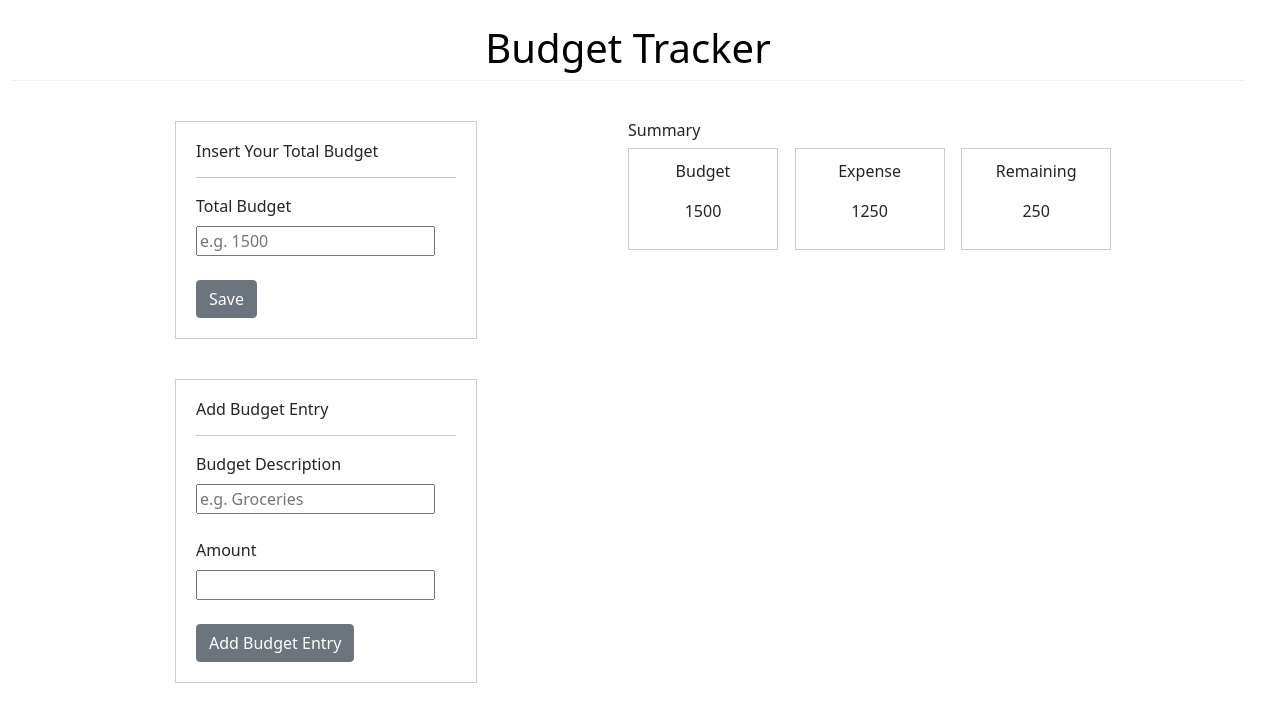
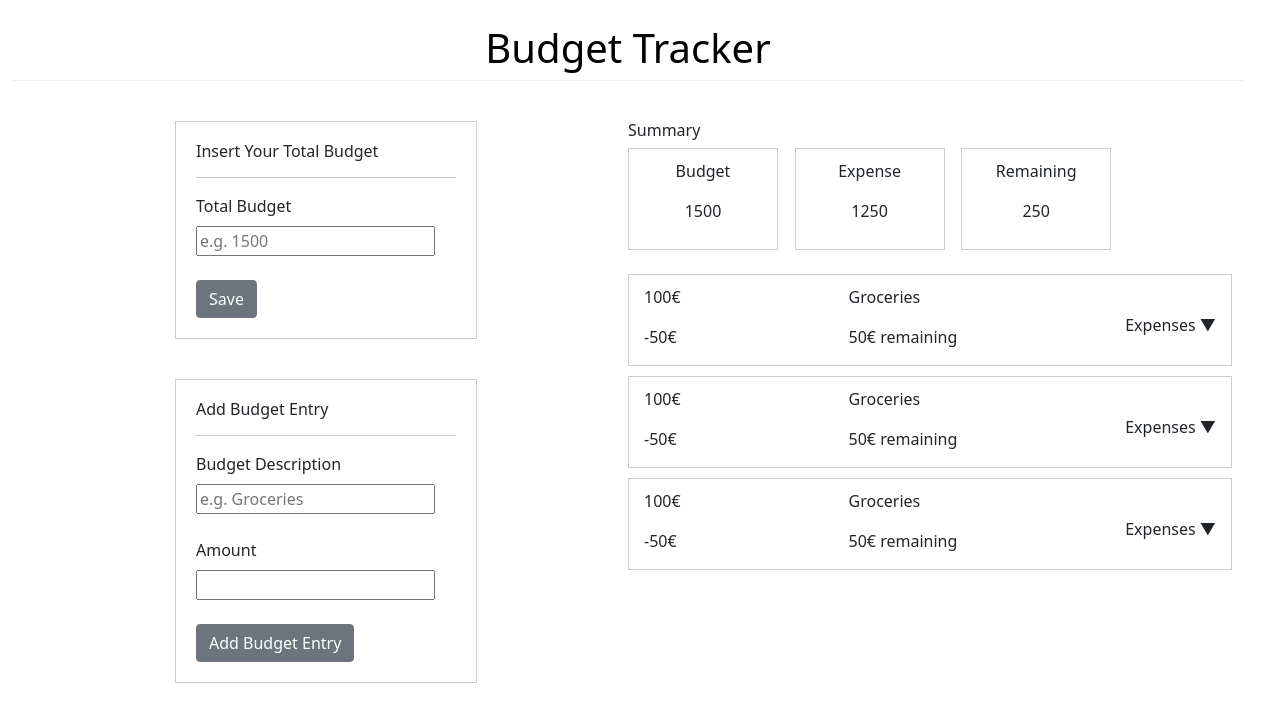
Before and after one commit to mekbib-tekle/budget-tracker, a React (Create React App) app: page / in a window 1280 px wide. Shown: the top 722 px of the page. Built offline with nearby package versions, Linux system fonts and the light colour scheme.

Commit message:
added budget list

```diff
--- a/src/App.css
+++ b/src/App.css
@@ -29,3 +29,16 @@
   min-width: 150px;
   text-align: center;
 }
+
+.budget-item {
+  display: flex;
+  justify-content: space-between;
+  border: 1px solid #ccc;
+  padding: 10px 15px 0 15px;
+  margin-bottom: 10px;
+}
+
+.expand-expense {
+  align-self: center;
+  cursor: pointer;
+}
--- a/src/App.tsx
+++ b/src/App.tsx
@@ -4,6 +4,7 @@ import './App.css';
 import AddTotalBudget from './components/AddTotalBudget';
 import AddBudgetItem from './components/AddBudgetItem';
 import Summary from './components/Summary';
+import BudgetList from "./components/BudgetList";
 
 function App() {
   return (
@@ -19,6 +20,7 @@ function App() {
           </div>
           <div className="col-lg-6">
             <Summary />
+            <BudgetList />
           </div>
         </div>
       </div>
--- /dev/null
+++ b/src/components/BudgetList.tsx
@@ -0,0 +1,13 @@
+import BudgetListItem from "./BudgetListItem";
+
+const BudgetList = () => {
+	return (
+		<div className="budget-list mt-4">
+			<BudgetListItem />
+			<BudgetListItem />
+			<BudgetListItem />
+		</div>
+	);
+}
+
+export default BudgetList;
--- a/src/components/BudgetListItem.tsx
+++ b/src/components/BudgetListItem.tsx
@@ -1,6 +1,18 @@
 const BudgetListItem = () => {
 	return (
-		<div className="budget-items">Budget Items</div>
+		<div className="budget-item">
+			<div className="budget-expense">
+				<p>100€</p>
+				<p>-50€</p>
+			</div>
+			<div>
+				<p>Groceries</p>
+				<p>50€ remaining</p>
+			</div>
+			<div className="expand-expense">
+				Expenses &#9660;
+			</div>
+		</div>
 	);
 }
 
--- a/src/components/ExpenseItem.tsx
+++ b/src/components/ExpenseItem.tsx
@@ -1,6 +1,6 @@
 const ExpenseItem = () => {
 	return (
-		<div className="expense-item">Expense List</div>
+		<div className="expense-item">Expense Item</div>
 	);
 }
 
```
